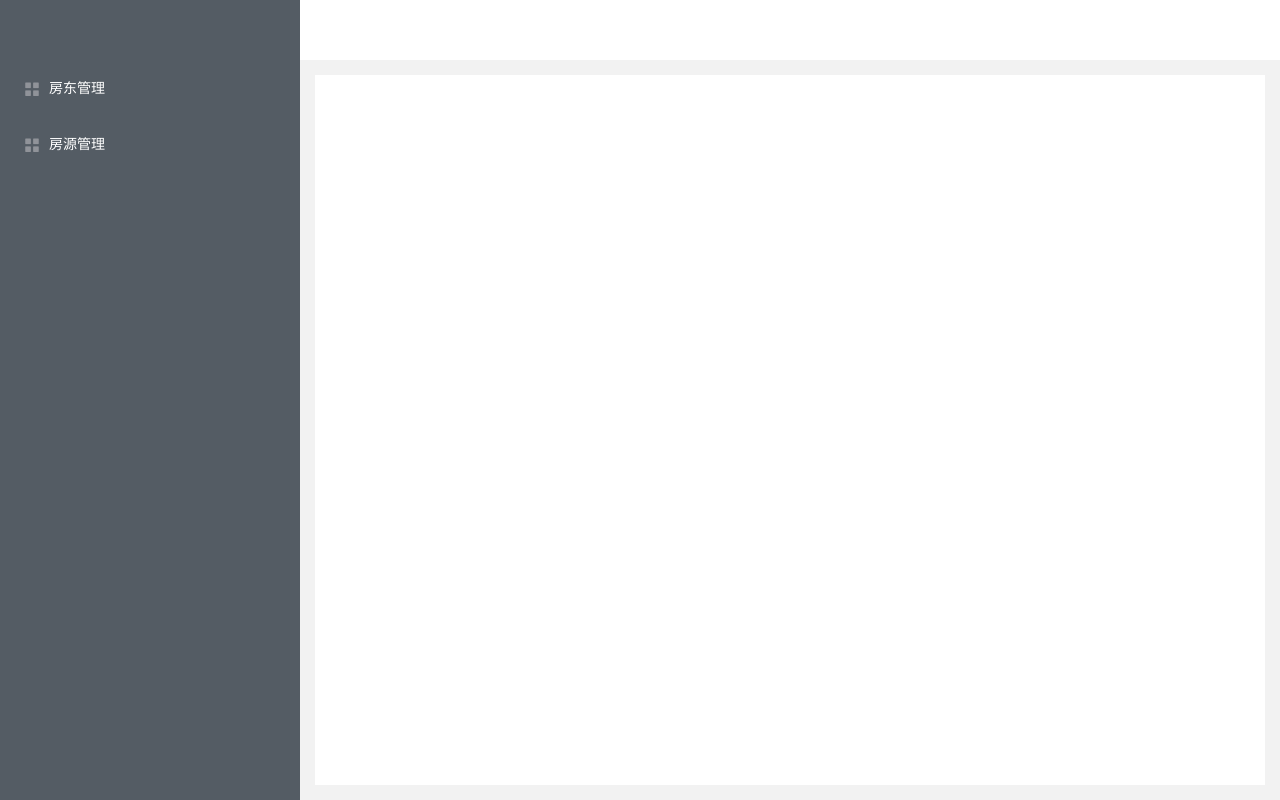
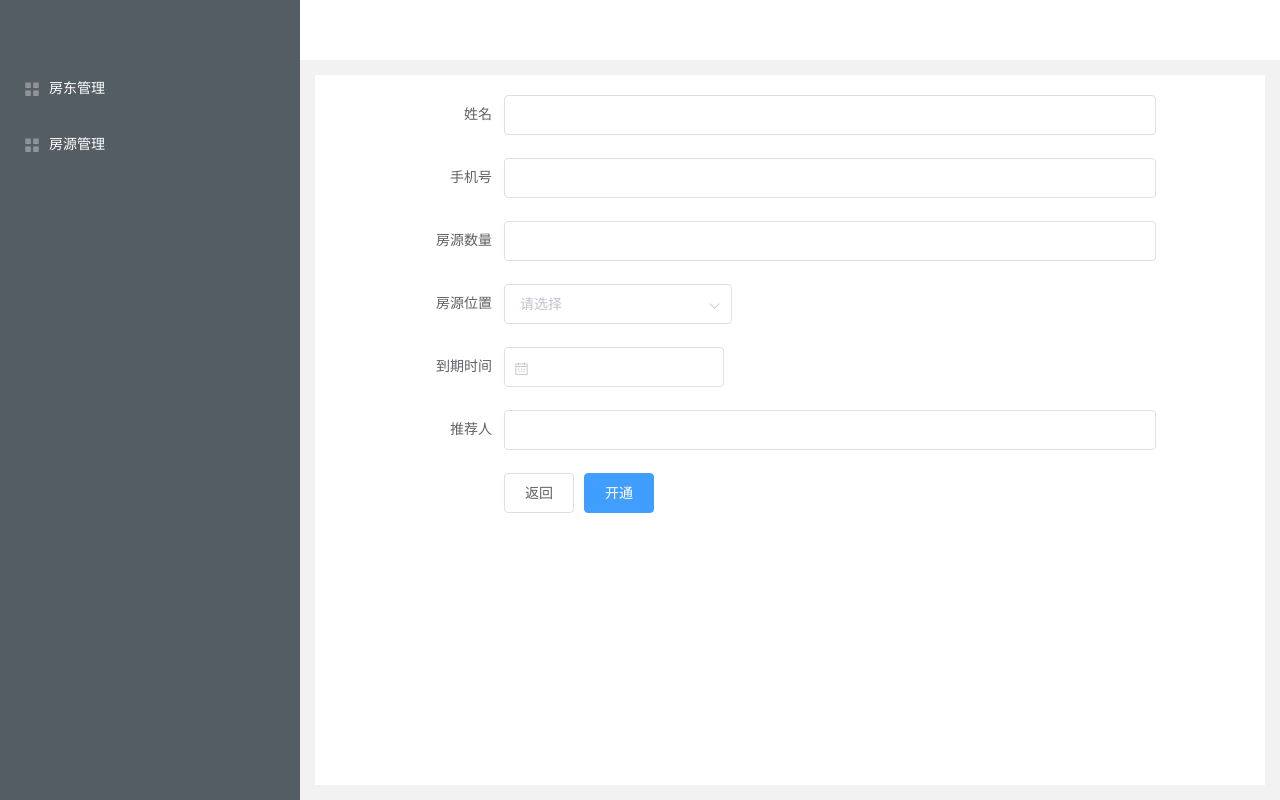
Before and after one commit to a823520872/admin-house, a Vue app: page /landlord/1 in a window 1280 px wide. Built offline with nearby package versions, Linux system fonts and the light colour scheme.

Commit message:
房东列表和详情

```diff
--- a/src/styles/app.css
+++ b/src/styles/app.css
@@ -14,3 +14,8 @@ body,
 .search + .table {
     margin-top: 20px;
 }
+
+.action-box {
+    width: 732px;
+    margin: 0 auto;
+}
--- a/src/views/landlord/Item.vue
+++ b/src/views/landlord/Item.vue
@@ -1,7 +1,78 @@
-<template></template>
+<template>
+    <div class="action-box">
+        <el-form ref="form"
+                 :rules="rules"
+                 label-width="80px">
+            <el-form-item label="姓名">
+                <el-input v-model="form.name"></el-input>
+            </el-form-item>
+            <el-form-item label="手机号">
+                <el-input v-model="form.mobile"></el-input>
+            </el-form-item>
+            <el-form-item label="房源数量">
+                <el-input v-model.number="form.num"></el-input>
+            </el-form-item>
+            <el-form-item label="房源位置">
+                <el-cascader expand-trigger="hover"
+                             :options="options"
+                             v-model="selectedOptions2"
+                             @change="handleChange">
+                </el-cascader>
+            </el-form-item>
+            <el-form-item label="到期时间">
+                <el-date-picker type="date"
+                                v-model="form.timeline"></el-date-picker>
+            </el-form-item>
+            <el-form-item label="推荐人">
+                <el-input v-model="form.mobile"></el-input>
+            </el-form-item>
+            <el-form-item>
+                <el-button @click="back">返回</el-button>
+                <el-button type="primary"
+                           @click="submitForm('form')">开通</el-button>
+            </el-form-item>
+        </el-form>
+    </div>
+</template>
 
 <script>
-export default {};
+    export default {
+        data() {
+            return {
+                rules: {
+                    name: [
+                        { required: true, message: '请输入房东姓名', trigger: 'blur' }
+                    ]
+                },
+                form: {
+                    name: '',
+                    mobile: '',
+                    num: '',
+                    timeline: ''
+                }
+            }
+        },
+        mounted() {
+            if (this.$route.params.id) {
+                this.$nextTick(this.getData)
+            }
+        },
+        methods: {
+            getData() {
+
+            },
+            back() {
+                this.$router.go(-1)
+            },
+            submitForm(name) {
+                this.$refs[name].validate(valid => {
+                    if (!valid) return
+                        this.$message({showClose: true, message: '操作成功', type: 'success',duration:5000});
+                        this.back()
+                })
+            }
+        }
+    };
 </script>
 
 <style></style>
--- a/src/views/landlord/List.vue
+++ b/src/views/landlord/List.vue
@@ -132,7 +132,9 @@
 				});
 			},
 			handleEdit(item) {
-				this.$router.push(`/landlord/${item.id}`);
+				if (item.id) {
+					this.$router.push(`/landlord/${item.id}`);
+				}
 			},
 			handleDel(item) {
 				console.log(item);
```
